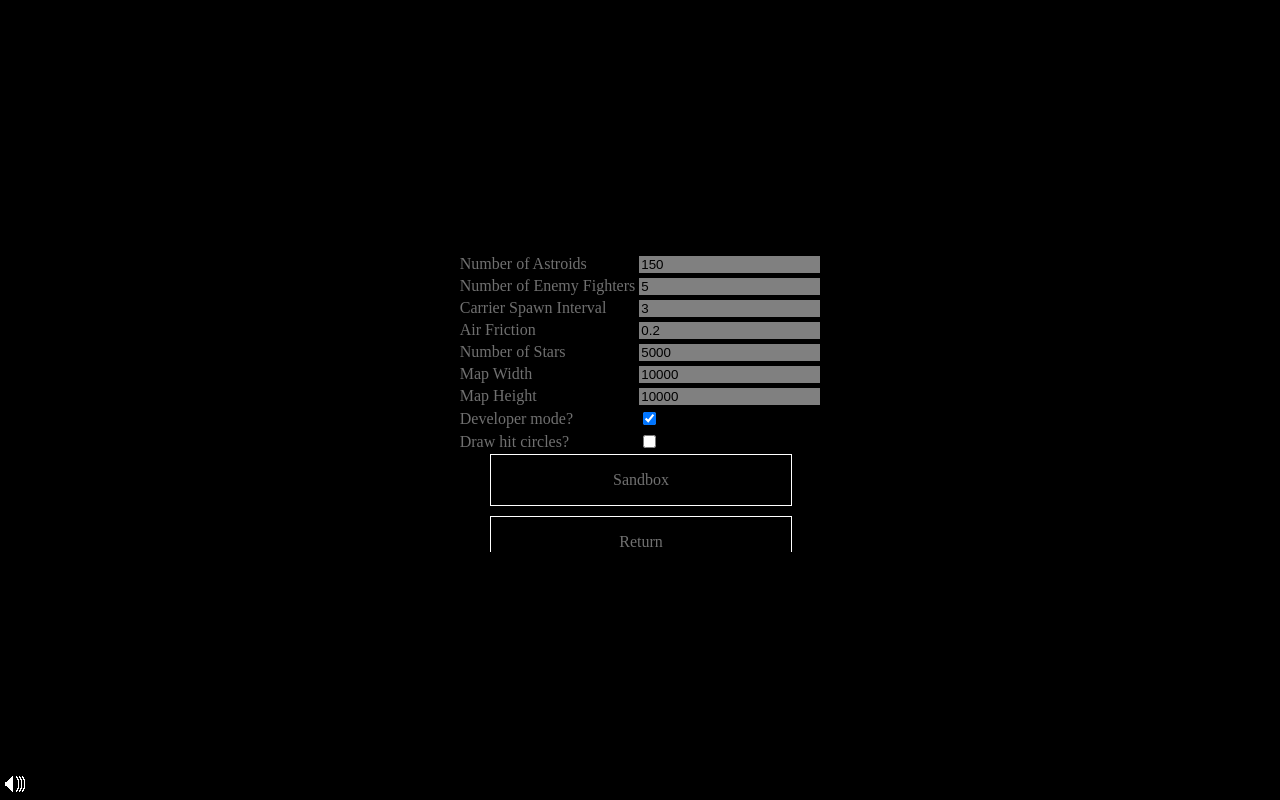
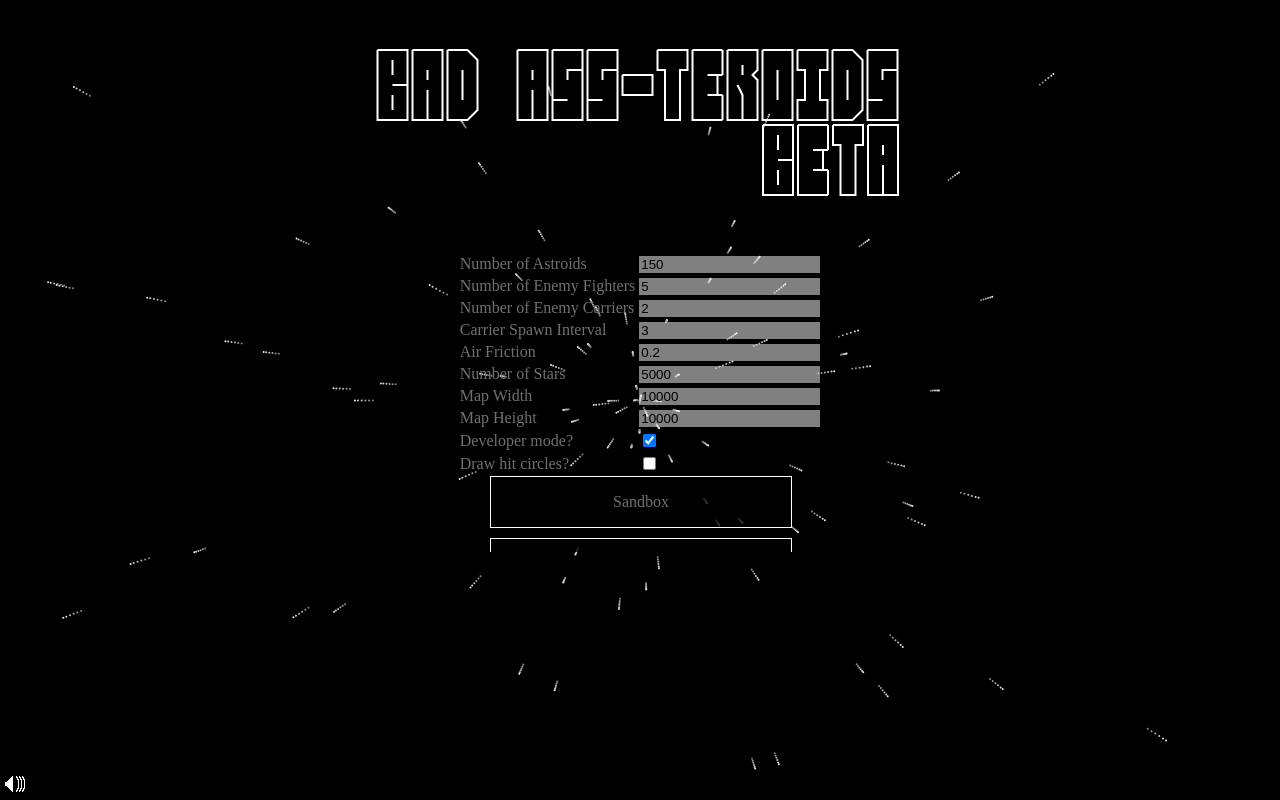
Before and after one commit to Lanny/CanvasStarFighter, a plain HTML site: page index.html in a window 1280 px wide. Both pictures are taken after a click on the element "Settings". Drawn offline with Linux system fonts and the light colour scheme.

Commit message:
Number of carriers is now a configurable option.

```diff
--- a/index.html
+++ b/index.html
@@ -98,6 +98,9 @@
           <td><input type="text" id="fighter_count" value="5"></td>
         </tr>
         <tr>
+          <td>Number of Enemy Carriers</td>
+          <td><input type="text" id="carrier_count" value="2"></td>
+        <tr>
           <td>Carrier Spawn Interval</td>
           <td><input type="text" id="carrier_spawn_time" value="3"></td>
         <tr>
--- a/main.js
+++ b/main.js
@@ -1127,13 +1127,11 @@ function main(initCounts) {
   itemsToDraw = []
 
   // Set up our capital ships
-  for (var i = 0; i < 0; i++) {
+  for (var i = 0; i < initCounts.carriers; i++) {
     // Insert our carrier, and if it's within the dreadnought's search radius, move out
     var carrier = insertObject(enemyCarrier, [(Math.random() - 0.5) * X_BOUNDRY * 2, (Math.random() - 0.5) * Y_BOUNDRY *2], 0, [0,0], 0)
     while (Math.sqrt(Math.pow(carrier.xPos, 2) + Math.pow(carrier.yPos)) < 1000) carrier.yPos += 100
   }
-
-  ec = insertObject(enemyCarrier, [2000, 2000], 0, [0,0], 0)
 
   dreadnought = insertObject(friendlyDreadnought, [0,0], 0, [0,0], 0)
 
@@ -1253,6 +1251,7 @@ function start() {
     CARRIER_SPAWN_TIME = document.getElementById('carrier_spawn_time').value * 1000
 
     var initCounts = {}
+    initCounts.carriers = document.getElementById('carrier_count').value
     initCounts.fighters = document.getElementById('fighter_count').value
     initCounts.astroids = document.getElementById('astroid_count').value
 
@@ -1271,6 +1270,7 @@ function start() {
       'star_count' : document.getElementById('star_count').value,
       'air_friction' : document.getElementById('air_friction').value,
       'carrier_spawn_time' : document.getElementById('carrier_spawn_time').value,
+      'carrier_count' : document.getElementById('carrier_count').value,
       'fighter_count' : document.getElementById('fighter_count').value,
       'astroid_count' : document.getElementById('astroid_count').value
     })
@@ -1304,6 +1304,7 @@ function start() {
   document.getElementById('sandbox_button').onclick = function() {
     document.getElementById('astroid_count').value = 0
     document.getElementById('fighter_count').value = 0
+    document.getElementById('carrier_count').value = 0
     document.getElementById('carrier_spawn_time').value = 0
   }
 
@@ -1324,7 +1325,7 @@ function start() {
   // Adjust volume accoring to what is in local storage
   var audio = document.getElementsByTagName('audio')
   for (var i = 0; i < audio.length; i++) {
-    audio[i].volume = localStorage.volume
+    audio[i].volume = localStorage.volume?parseFloat(localStorage.volume):1
   }
 
   // And change the button image if need be
@@ -1473,6 +1474,13 @@ function start() {
       ctx.save()
       drawFromPathList(logoPathList)
       ctx.restore()
+
+      // Slap our lame beta thing on there too why not
+      ctx.save()
+      ctx.translate(193, 75)
+      ctx.strokeStyle = "yellow"
+      drawFromPathList(stringToPathList('BETA'))
+      ctx.restore()
     }
 
     // Jenkins you fucking idiot, I hate you. "thing"? God damn son, god damn
```
